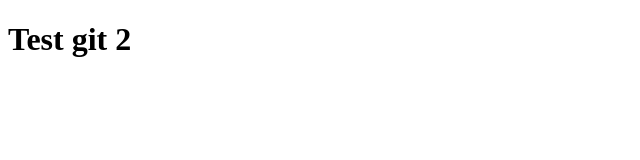
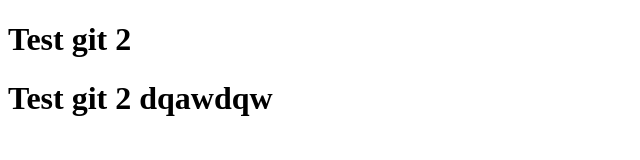
Before and after one commit to Nhu-Natalie/learn-nexjs, a plain HTML site: page index.html in a window 1280 px wide. Shown: the whole page, without its empty margins (0-640 px from the left). Drawn offline with Linux system fonts and the light colour scheme.

Commit message:
Update index.html

```diff
--- a/index.html
+++ b/index.html
@@ -8,5 +8,6 @@
 </head>
 <body>
     <h1>Test git 2</h1>
+    <h1>Test git 2   dqawdqw</h1>
 </body>
 </html>
```
